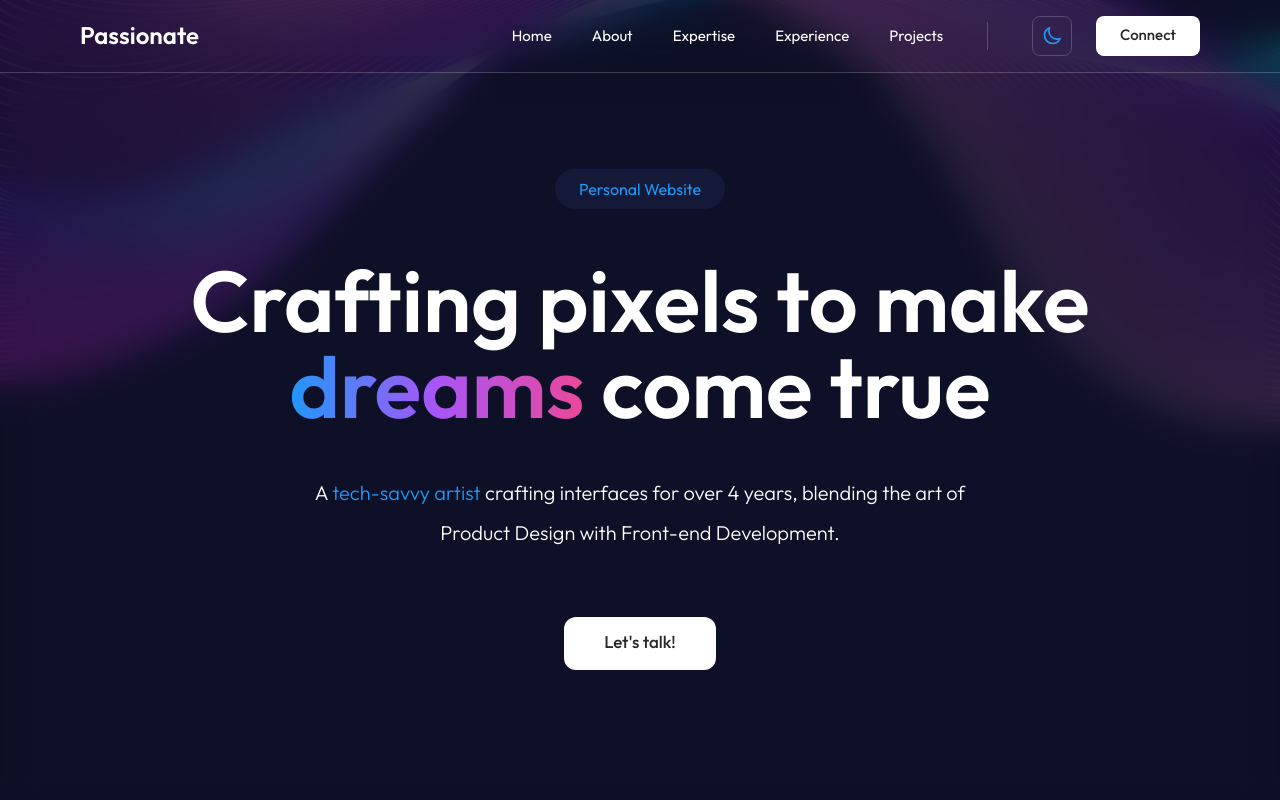
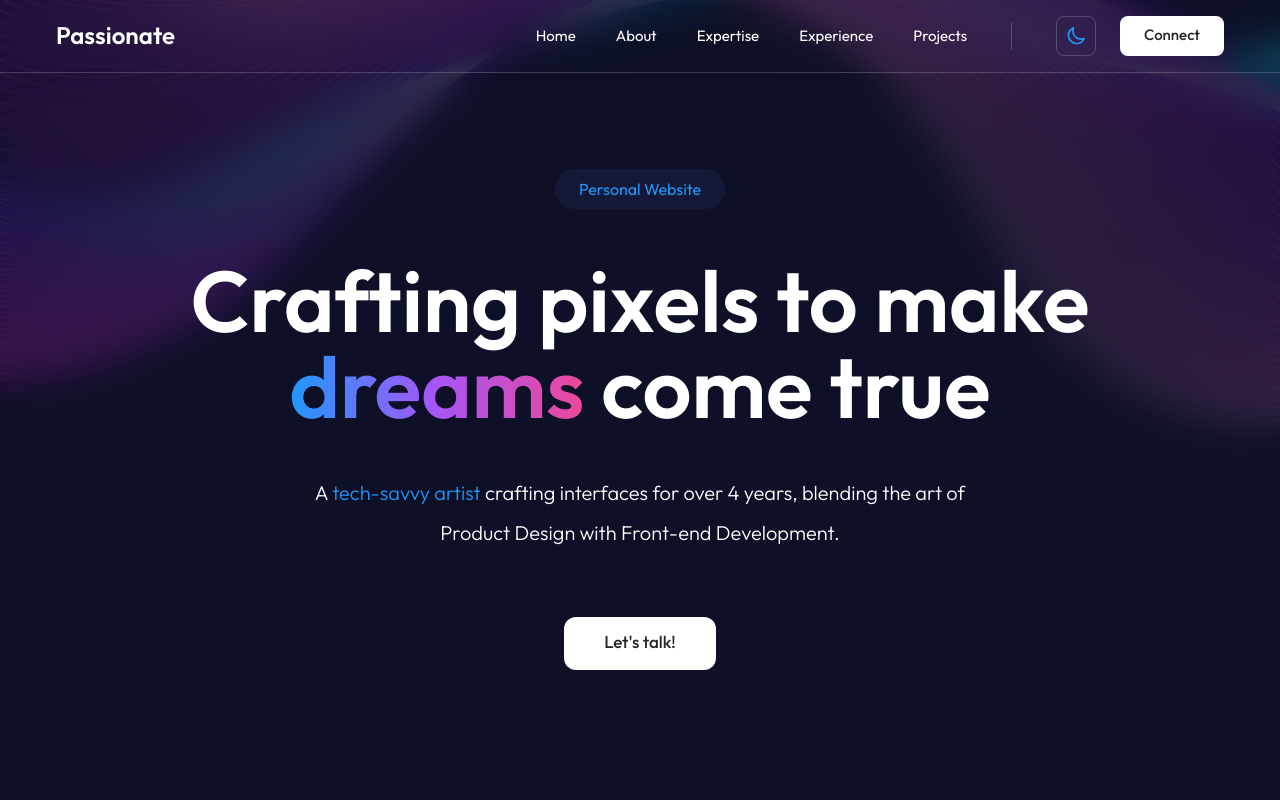
Before and after one commit to alif-firdaus/Passionate-React, a React (Create React App) app: page / in a window 1280 px wide. Shown: the top 800 px of the page. Built offline with nearby package versions, Linux system fonts and the light colour scheme.

Commit message:
Navbar lg : updated

```diff
--- a/src/Pages/Navbar.jsx
+++ b/src/Pages/Navbar.jsx
@@ -54,7 +54,7 @@ function Navbar() {
 	return (
 		<nav className="sticky top-0 z-10 flex items-center justify-between py-4 border-b-[1px] backdrop-blur-lg dark:border-slate-50 border-slate-400 dark:border-opacity-20 border-opacity-40">
 			{/* Navbar Title */}
-			<div className="flex items-center font-semibold cursor-pointer text-[24px] pb-[2px] dark:text-white text-black ml-[26px] lg:ml-20">
+			<div className="flex items-center font-semibold cursor-pointer text-[24px] pb-[2px] dark:text-white text-black ml-[26px] lg:ml-14">
 				Passionate
 			</div>
 
@@ -86,7 +86,7 @@ function Navbar() {
 				<div className="hidden lg:flex w-[1px] h-7 dark:bg-slate-50 bg-slate-400 bg-opacity-50 dark:bg-opacity-20 mx-11"></div>
 
 				{/* Navbar Extra */}
-				<div className="flex justify-between gap-4 lg:gap-6 mr-[26px] lg:mr-20">
+				<div className="flex justify-between gap-4 lg:gap-6 mr-[26px] lg:mr-14">
 					<div
 						className="flex justify-center border-[1px] w-[40px] h-[40px] rounded-lg dark:border-slate-50 border-slate-400 dark:border-opacity-20 border-opacity-40 items-center cursor-pointer lg:hover:border-opacity-50 duration-300"
 						onClick={handleThemeSwitch}
```
